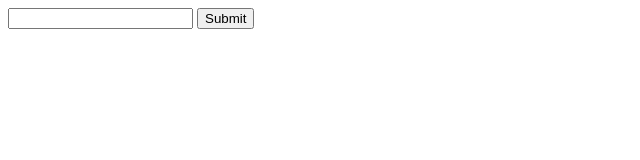
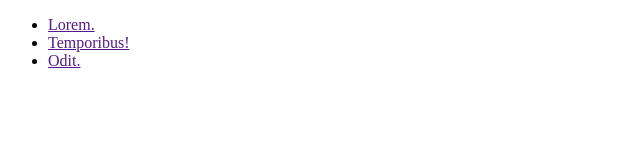
Before and after one commit to firatdayan/deneme, a plain HTML site: page LoginForm.html in a window 1280 px wide. Shown: the whole page, without its empty margins (0-640 px from the left). Drawn offline with Linux system fonts and the light colour scheme.

Commit message:
link yapisi eklendi

```diff
--- a/LoginForm.html
+++ b/LoginForm.html
@@ -7,9 +7,10 @@
     <title>Document</title>
 </head>
 <body>
-    <form action="">
-        <input type="text">
-        <button>Submit</button>
-    </form>
+    <ul>
+        <li><a href="">Lorem.</a></li>
+        <li><a href="">Temporibus!</a></li>
+        <li><a href="">Odit.</a></li>
+    </ul>
 </body>
 </html>
```
